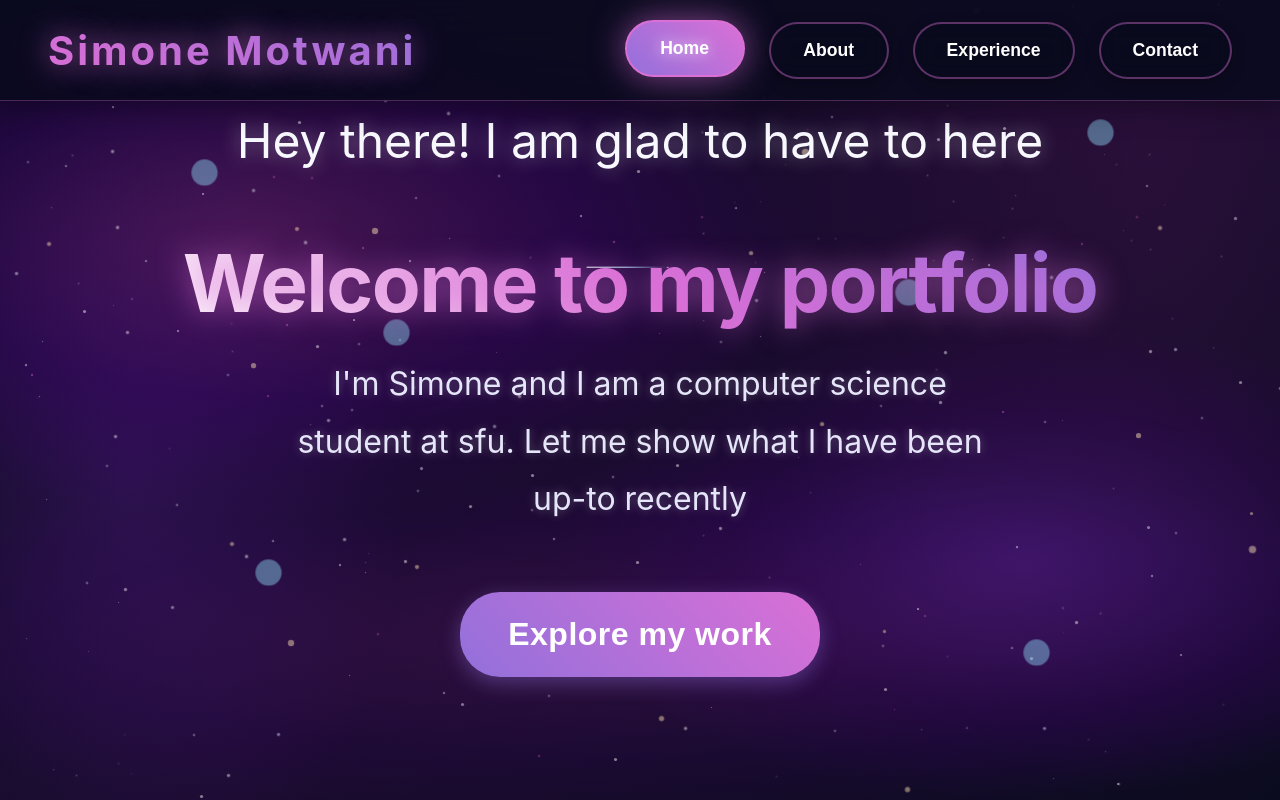
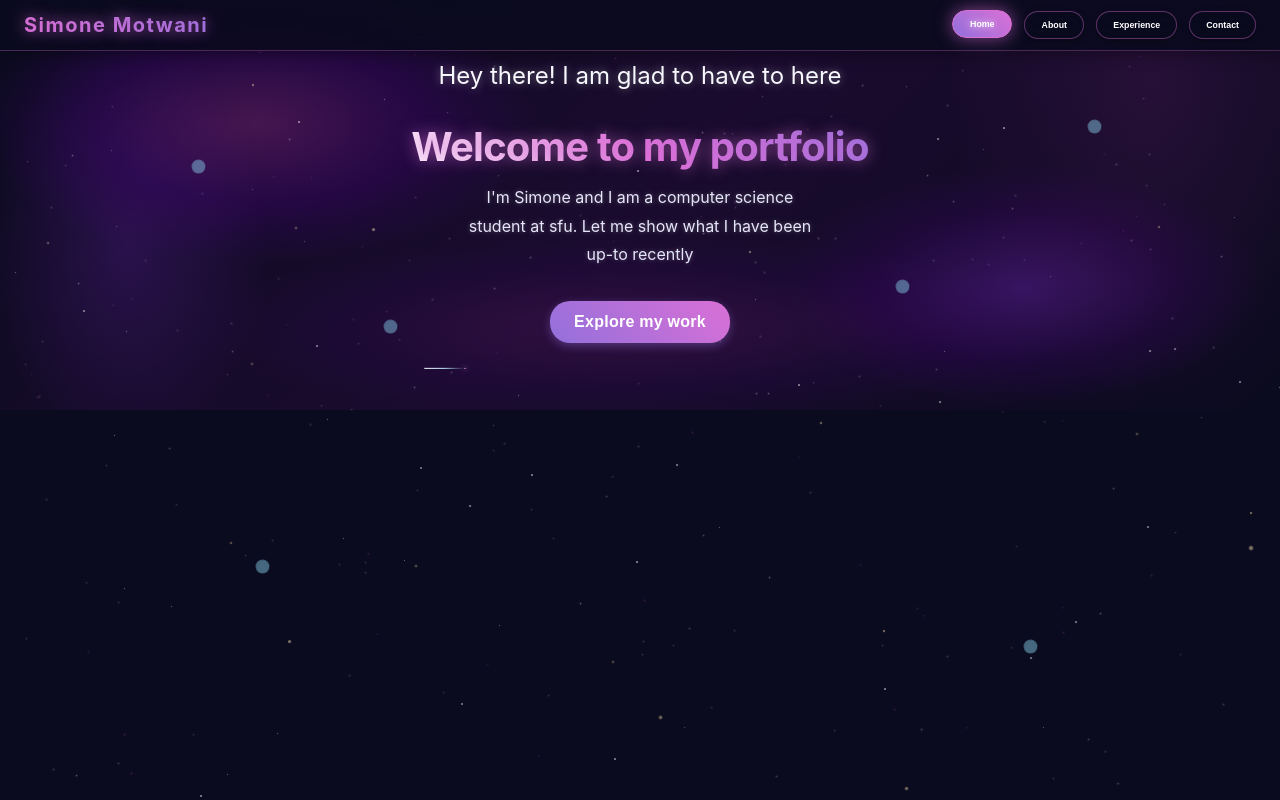
Before and after one commit to simonemotwani/simonemotwani.github.io, a React (Create React App) app: page / in a window 1280 px wide. Built offline with nearby package versions, Linux system fonts and the light colour scheme.

Commit message:
Add browser scaling fix

```diff
--- a/src/App.css
+++ b/src/App.css
@@ -9,14 +9,12 @@ body {
   font-family: 'Inter', 'Segoe UI', Tahoma, Geneva, Verdana, sans-serif;
   background: #0b0b1f;
   color: #ffffff;
-  overflow: hidden;
-  height: 100vh;
+  min-height: 100vh;
 }
 
 .App {
   position: relative;
-  height: 100vh;
-  overflow: hidden;
+  min-height: 100vh;
   background:
     radial-gradient(ellipse 800px 400px at 20% 30%,
       rgba(147, 39, 143, 0.4) 0%,
@@ -206,7 +204,7 @@ body {
 .main-content {
   position: relative;
   z-index: 10;
-  height: 100vh;
+  min-height: 100vh;
   display: flex;
   align-items: center;
   justify-content: center;
--- a/src/App.tsx
+++ b/src/App.tsx
@@ -1,7 +1,8 @@
 // src/App.tsx
-import React, { useState } from 'react';
+import React, { useState, useEffect } from 'react';
 import { motion } from 'framer-motion';
 import './App.css';
+
 
 // Components
 import StarField from './components/StarField';
@@ -11,8 +12,25 @@ import AboutSection from './components/AboutSection';
 import ProjectsSection from './components/ProjectsSection';
 import ContactSection from './components/ContactSection';
 
+
+
 function App() {
   const [currentSection, setCurrentSection] = useState('home');
+
+  useEffect(() => {
+  const isEdge = /Edge|Edg/i.test(navigator.userAgent);
+
+  console.log('User Agent:', navigator.userAgent);
+  console.log('Is Edge:', isEdge);
+
+  // Only scale down if NOT Edge
+  if (!isEdge) {
+    (document.documentElement.style as any).zoom = '0.5';
+    console.log('Applied 0.5 zoom for non-Edge browser');
+  } else {
+    console.log('Edge detected - keeping normal zoom');
+  }
+}, []);
 
   const renderSection = () => {
     switch (currentSection) {
--- a/src/index.css
+++ b/src/index.css
@@ -1,3 +1,4 @@
+
 body {
   margin: 0;
   font-family: -apple-system, BlinkMacSystemFont, 'Segoe UI', 'Roboto', 'Oxygen',
@@ -5,6 +6,8 @@ body {
     sans-serif;
   -webkit-font-smoothing: antialiased;
   -moz-osx-font-smoothing: grayscale;
+
+
 }
 
 code {
```
